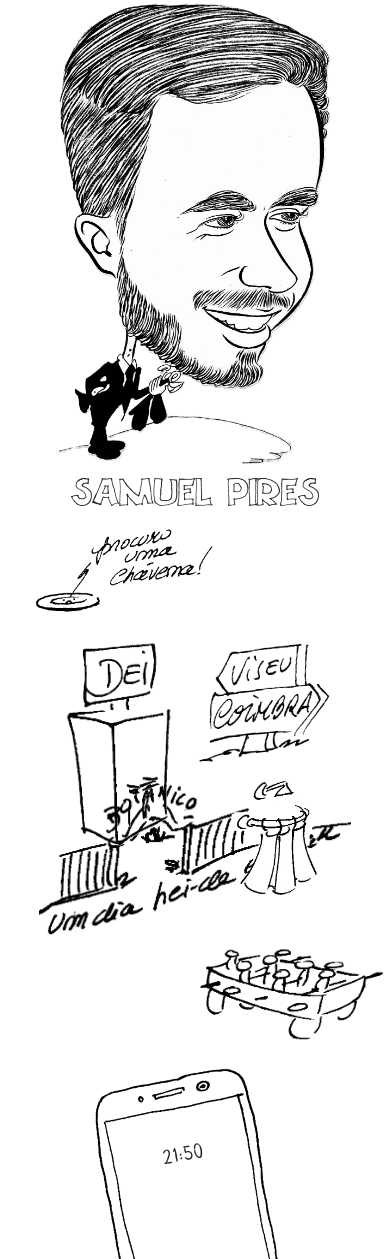
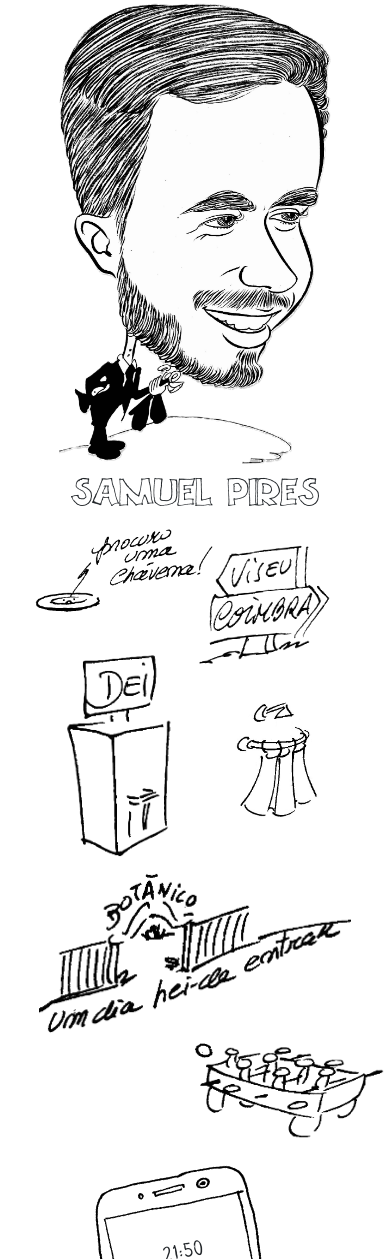
Before and after one commit to ItzPires/Personal-Web-Site, a React (Create React App) app: page / in a window 390 px wide. Shown: the top 1259 px of the page. Built offline with nearby package versions, Linux system fonts and the light colour scheme.

Commit message:
Add Animation to Matrecos

```diff
--- a/src/App.js
+++ b/src/App.js
@@ -27,7 +27,7 @@ function App() {
       </div>
       <div className="custom-column">
         <ImageComponent basePath={basePath} image="botanico" mouseOverOn={false}/>
-        <ImageComponent basePath={basePath} image="matrecos" onClickFunction={() => {setShowBall(true)}} mouseOverOn={false}/>
+        <ImageComponent basePath={basePath} image="matrecos" onClickFunction={() => {setShowBall(true)}} customMouseOver={true}/>
         <Telemovel basePath={basePath} />
       </div>
     </div>
--- a/src/components/Bola.css
+++ b/src/components/Bola.css
@@ -1,6 +1,6 @@
 .bola {
     position: absolute;
-    width: 30px;
+    width: 18px;
     height: auto;
     cursor: pointer;
     transition: top 0.5s ease, left 0.5s ease;
--- a/src/components/ImageComponent/ImageComponent.js
+++ b/src/components/ImageComponent/ImageComponent.js
@@ -1,8 +1,9 @@
-import React, { useState } from 'react';
+import React, { useState, useEffect } from 'react';
 import './ImageComponent.css';
 
-const ImageComponent = ({ basePath, image, onClickFunction, mouseOverOn = true }) => {
+const ImageComponent = ({ basePath, image, onClickFunction, customMouseOver = false, mouseOverOn = true }) => {
     const [isMouseOver, setIsMouseOver] = useState(false);
+    const [isCustomMouseOver, setIsCustomMouseOver] = useState(false);
 
     const handleMouseOver = () => {
         setIsMouseOver(true);
@@ -11,6 +12,15 @@ const ImageComponent = ({ basePath, image, onClickFunction, mouseOverOn = true }
     const handleMouseOut = () => {
         setIsMouseOver(false);
     };
+
+    useEffect(() => {
+        if (customMouseOver) {
+            setTimeout(() => {
+                onClickFunction();
+                setIsCustomMouseOver(true);
+            }, 1400);
+        }
+    }, [customMouseOver]);
 
     const currentImage = isMouseOver ? image + ".gif" : image + ".png";
 
@@ -23,7 +33,7 @@ const ImageComponent = ({ basePath, image, onClickFunction, mouseOverOn = true }
             }}
             alt={image}
             onMouseOver={() => {
-                if (mouseOverOn) {
+                if (mouseOverOn && !isCustomMouseOver) {
                     handleMouseOver();
                 }
             }}
--- a/src/index.css
+++ b/src/index.css
@@ -187,7 +187,7 @@ h6,h2 {
     position: absolute;
     width: 35%;
     height: auto;
-    margin-top: 165%;
+    margin-top: 140%;
     margin-left: 50%;
   }
 
@@ -195,7 +195,7 @@ h6,h2 {
     position: absolute;
     width: 30%;
     height: auto;
-    margin-top: 160%;
+    margin-top: 163%;
     margin-left: 15%;
   }
 
@@ -203,7 +203,7 @@ h6,h2 {
     position: absolute;
     width: 55%;
     height: auto;
-    margin-top: 190%;
+    margin-top: 170%;
     margin-left: 50%;
   }
 
@@ -220,7 +220,7 @@ h6,h2 {
     width: 80%;
     height: auto;
     display: block;
-    margin-top: 60%;
+    margin-top: 85%;
     margin-left: 10%;
   }
 
```
Also changed, not shown: public/imgs/linkedin.png, public/imgs/matrecos.gif (added).
